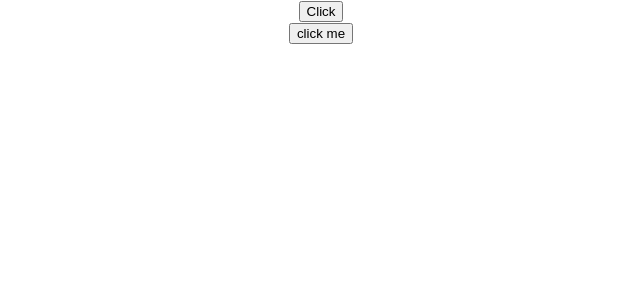
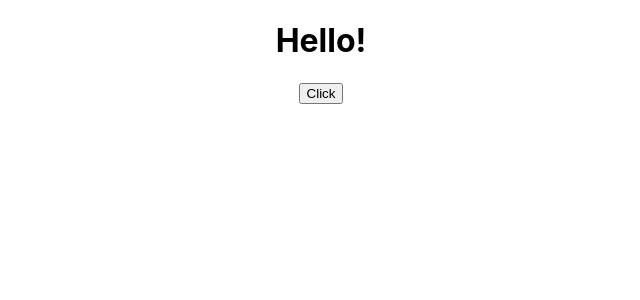
Before and after one commit to Mhdez221993/react-playground, a React (Create React App) app: page / in a window 1280 px wide. Shown: the top 300 px of the page, without its empty margins (319-959 px from the left). Built offline with nearby package versions, Linux system fonts and the light colour scheme.

Commit message:
Binding in class components

```diff
--- a/src/App.js
+++ b/src/App.js
@@ -1,8 +1,10 @@
 import './App.css';
 
-import ClassClick from './components/ClassClick';
-import FucntionClick from './components/FucntionClick';
+import EvenBind from './components/EvenBind';
 import React from 'react';
+
+// import ClassClick from './components/ClassClick';
+// import FucntionClick from './components/FucntionClick';
 
 // import Counter from './components/Counter';
 // import Greet from './components/Greet';
@@ -27,9 +29,11 @@
 
        {/* <Counter /> */}
 
-       <FucntionClick />
+       {/* <FucntionClick />
 
-       <ClassClick />
+       <ClassClick /> */}
+
+       <EvenBind />
       </div>
     );
   }
--- /dev/null
+++ b/src/components/EvenBind.js
@@ -0,0 +1,37 @@
+import React, { Component } from 'react';
+
+export default class EvenBind extends Component {
+  constructor(props) {
+    super(props)
+    // this.clickHandler = this.clickHandler.bind(this)
+    this.state = {
+      message: 'Hello!'
+    }
+  }
+
+  // clickHandler() {
+  //   this.setState({
+  //     message: 'Goodbye!'
+  //   })
+  //   console.log(this);
+  // }
+
+  clickHandler = () => {
+    this.setState({
+      message: 'Goodbye!'
+    })
+    console.log(this);
+  }
+
+  render() {
+    return (
+      <div>
+        <h1>{ this.state.message }</h1>
+        {/* <button onClick={() => this.clickHandler.bind(this)}>Click</button> */}
+        {/* <button onClick={() => this.clickHandler()}>Click</button> */}
+        <button onClick={this.clickHandler}>Click</button>
+
+      </div>
+    )
+  }
+}
```
